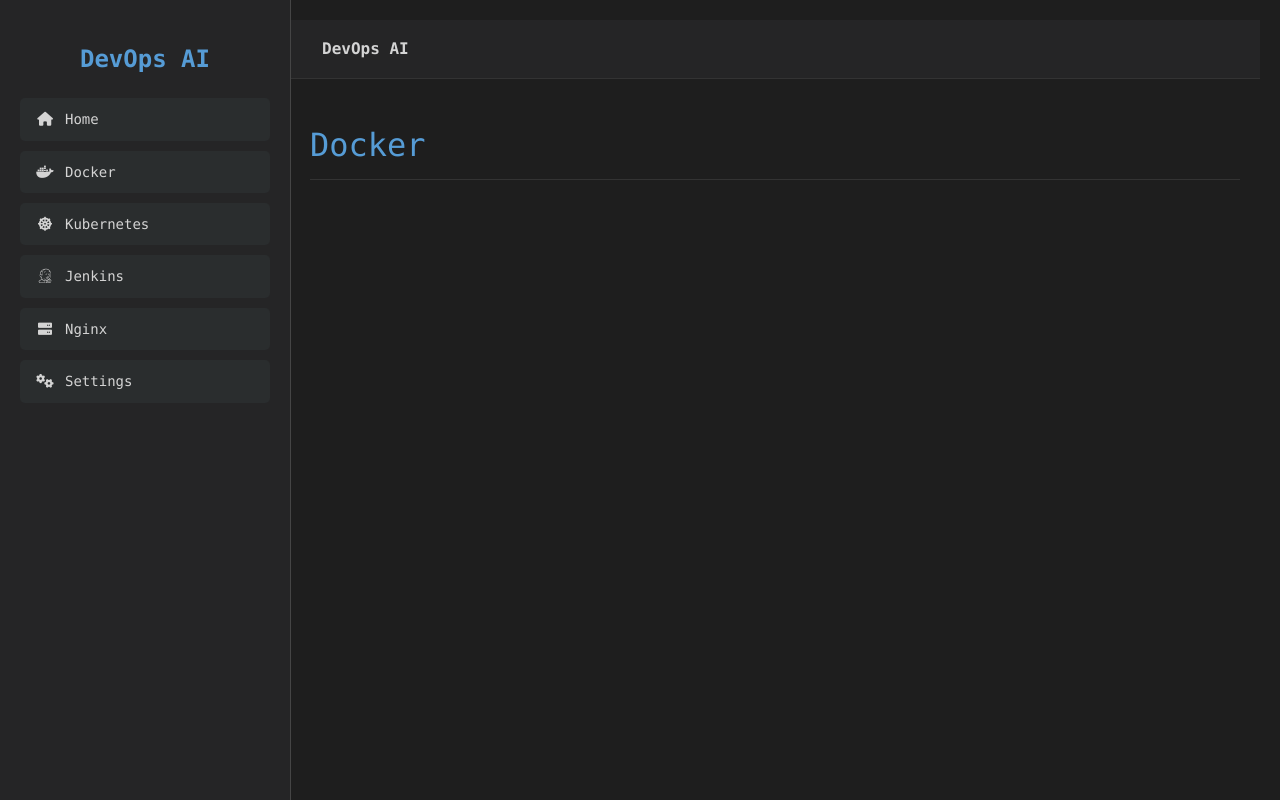
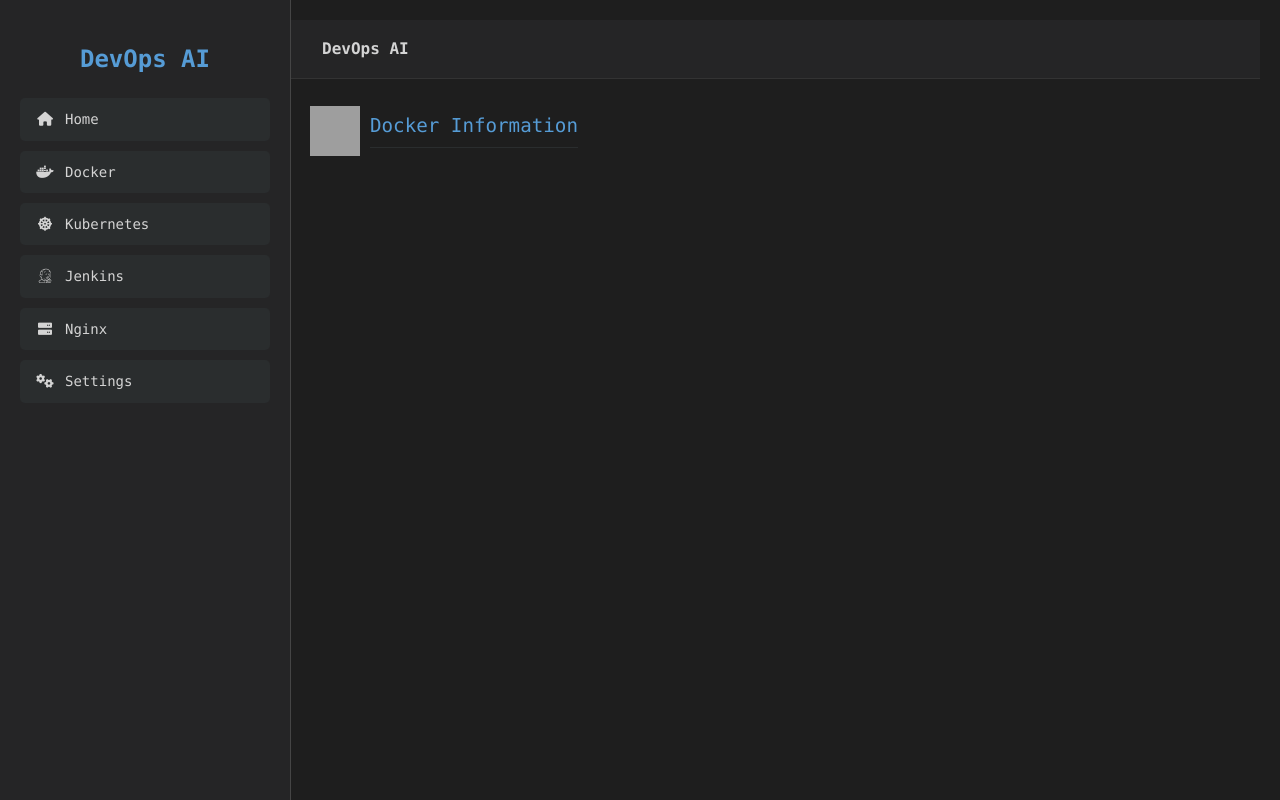
Before and after one commit to ImperatorYarik/DevOps-ai, a Flask app: template app/src/templates/docker/index.html in a window 1280 px wide. Run offline with Flask 3, Linux system fonts and the light colour scheme; the template is opened without the code that fills it, so the values that code supplies are empty; grey boxes are pictures that could not be loaded.

Commit message:
Done docker index page

```diff
--- a/app/src/templates/base.html
+++ b/app/src/templates/base.html
@@ -6,6 +6,8 @@
     <title>{% block title %}Flask MVC App{% endblock %}</title>
     <link rel="stylesheet" href="{{ url_for('static', filename='css/style.css') }}">
     <link rel="stylesheet" href="https://cdnjs.cloudflare.com/ajax/libs/font-awesome/6.0.0-beta3/css/all.min.css">
+    {% block extra_css %}{% endblock %}
+    {% block head %}{% endblock %}
 </head>
 <body>
     <div class="layout">
@@ -36,5 +38,6 @@
     </div>
 
     <script src="{{ url_for('static', filename='js/main.js') }}"></script>
+    {% block extra_js %}{% endblock %}
 </body>
 </html>
--- a/app/src/templates/docker/index.html
+++ b/app/src/templates/docker/index.html
@@ -1,18 +1,73 @@
 {% extends "base.html" %}
 
+{% block title %}Docker Information{% endblock %}
+
+{% block extra_css %}
+<style>
+    .docker-container {
+        padding: 20px;
+    }
+
+    .section-title {
+        color: var(--vscode-blue);
+        font-size: 1.2em;
+        margin-bottom: 15px;
+        border-bottom: 1px solid var(--vscode-menu-hover);
+        padding-bottom: 5px;
+    }
+
+    .info-grid {
+        display: grid;
+        grid-template-columns: repeat(auto-fill, minmax(300px, 1fr));
+        gap: 20px;
+    }
+
+    .info-item {
+        background-color: var(--vscode-menu);
+        border: 1px solid var(--vscode-menu-hover);
+        border-radius: 3px;
+        padding: 15px;
+    }
+
+    .info-key {
+        color: var(--vscode-yellow);
+        font-weight: bold;
+        margin-bottom: 5px;
+    }
+
+    .info-value {
+        color: var(--vscode-text);
+        font-family: 'Courier New', monospace;
+    }
+
+    .docker-icon {
+        width: 50px;
+        height: 50px;
+        margin-right: 10px;
+    }
+
+    .header {
+        display: flex;
+        align-items: center;
+        margin-bottom: 20px;
+    }
+</style>
+{% endblock %}
+
 {% block content %}
-<div class="container">
+<div class="docker-container">
+    <div class="header">
+        <img src="https://cdn4.iconfinder.com/data/icons/logos-and-brands/512/97_Docker_logo_logos-512.png" alt="Docker Icon" class="docker-icon">
+        <h1 class="section-title">Docker Information</h1>
+    </div>
 
-<h1>Docker</h1>
-<div class="cards-container">
-    {% for key, value in message.items() %}
-        <div class="card">
-            <div class="card-content">
-                <h2 class="card-title">{{ key }}</h2>
-                <p class="card-text">{{ value }}</p>
+    <div class="info-grid">
+        {% for key, value in message.items() %}
+            <div class="info-item">
+                <div class="info-key">{{ key }}</div>
+                <div class="info-value">{{ value }}</div>
             </div>
-        </div>
-    {% endfor %}
-</div>
+        {% endfor %}
+    </div>
 </div>
 {% endblock %}
```
